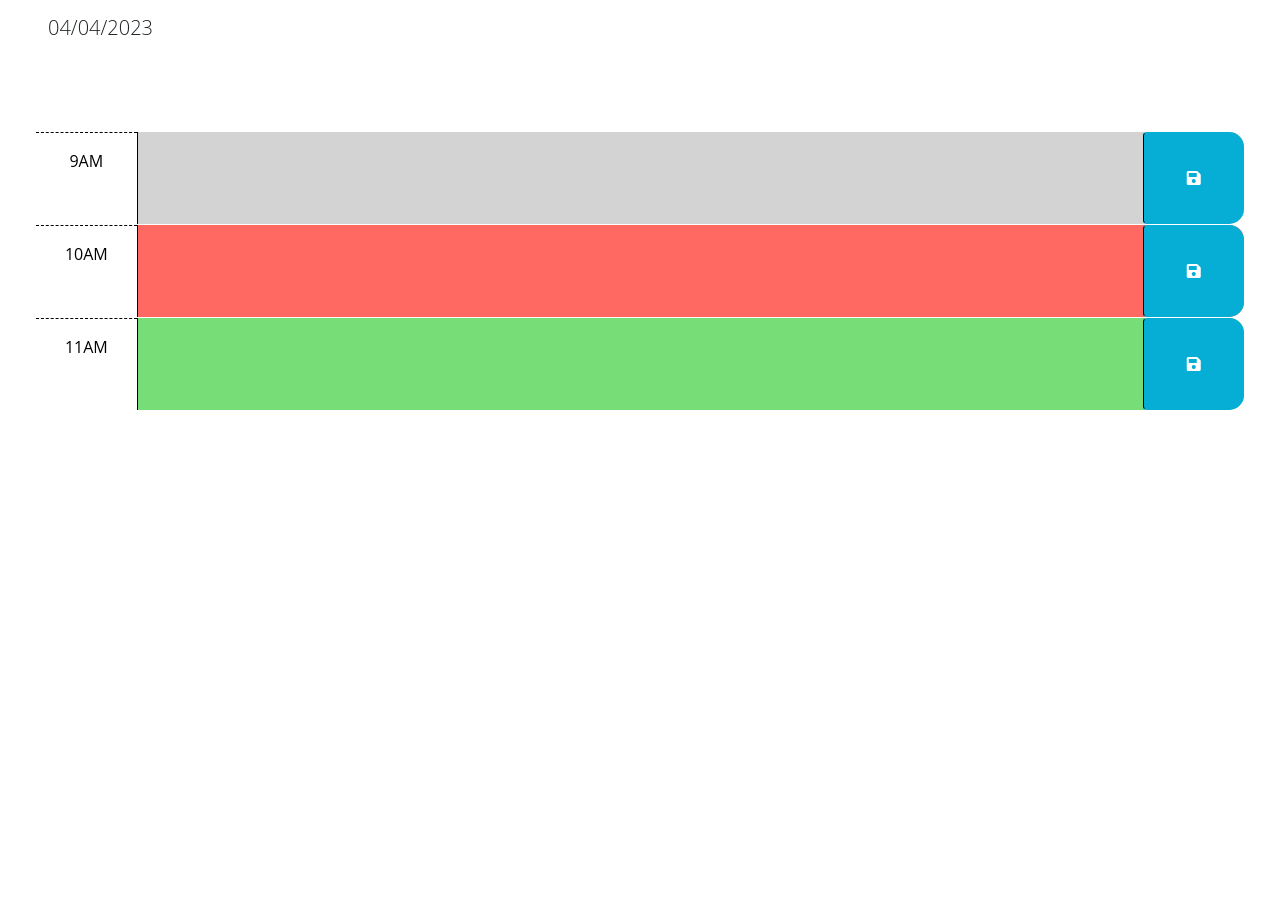
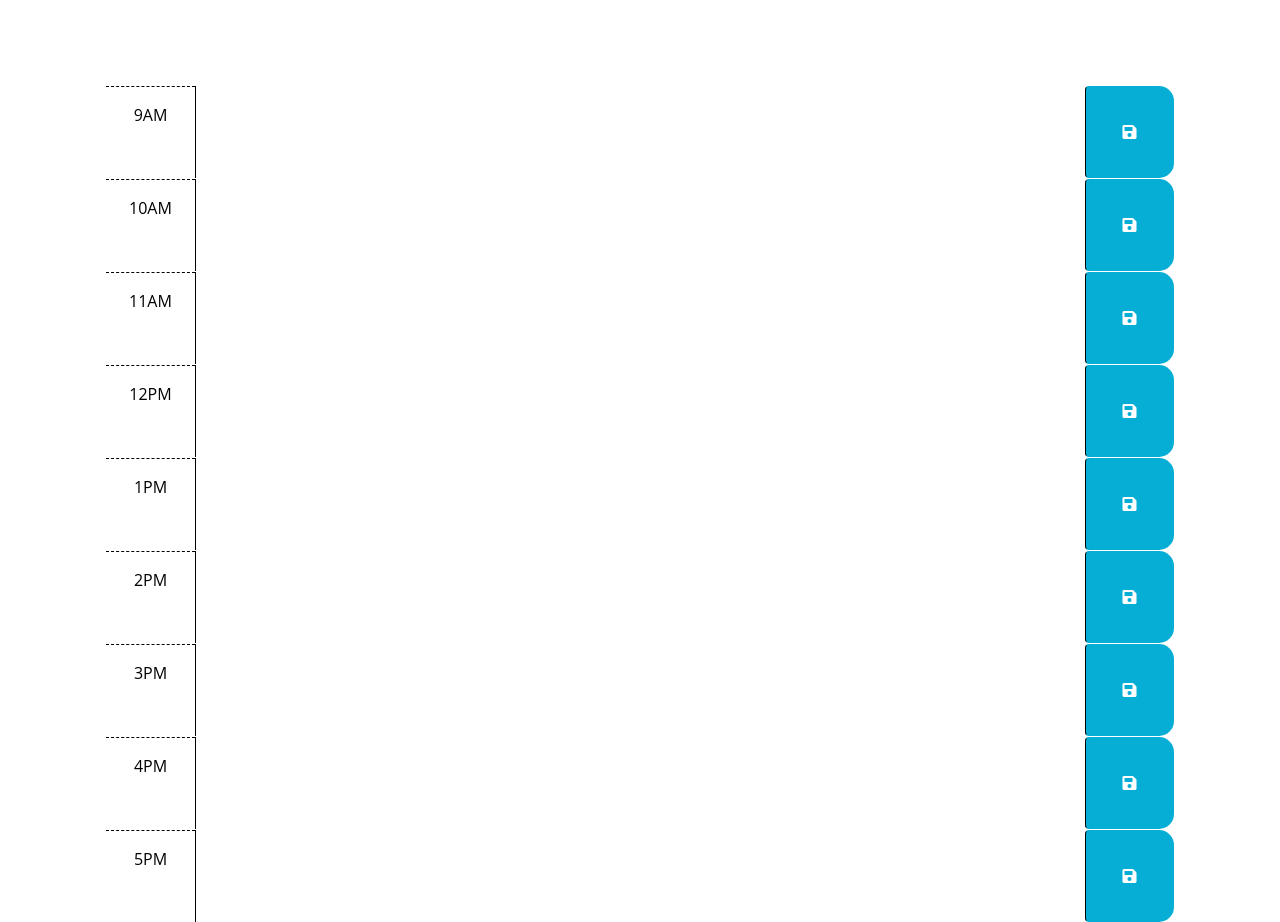
Before and after one commit to lisaridner/Daily-Planner-LR, a plain HTML site: page index.html in a window 1280 px wide. Shown: the part 166-1088 px from the top of the page. Before the commit the page ends 800 px from the top, so only its background shows below. Drawn offline with nearby package versions, Linux system fonts and the light colour scheme.

Commit message:
added code to Java hours and variables

```diff
--- a/index.html
+++ b/index.html
@@ -1,25 +1,18 @@
 <!DOCTYPE html>
 <html lang="en">
+
 <head>
   <meta charset="UTF-8" />
   <meta name="viewport" content="width=device-width, initial-scale=1.0" />
   <meta http-equiv="X-UA-Compatible" content="ie=edge" />
-    <link
-      href="https://cdn.jsdelivr.net/npm/bootstrap@5.1.3/dist/css/bootstrap.min.css"
-      rel="stylesheet"
-      integrity="sha384-1BmE4kWBq78iYhFldvKuhfTAU6auU8tT94WrHftjDbrCEXSU1oBoqyl2QvZ6jIW3"
-      crossorigin="anonymous"
-    />
-    <link
-      rel="stylesheet"
-      href="https://use.fontawesome.com/releases/v5.8.1/css/all.css"
-      integrity="sha384-50oBUHEmvpQ+1lW4y57PTFmhCaXp0ML5d60M1M7uH2+nqUivzIebhndOJK28anvf"
-      crossorigin="anonymous"
-    />
-    <link
-      href="https://fonts.googleapis.com/css2?family=Fira+Sans:wght@400;700&display=swap"
-      rel="stylesheet"
-    />
+  <link href="https://cdn.jsdelivr.net/npm/bootstrap@5.1.3/dist/css/bootstrap.min.css" rel="stylesheet"
+    integrity="sha384-1BmE4kWBq78iYhFldvKuhfTAU6auU8tT94WrHftjDbrCEXSU1oBoqyl2QvZ6jIW3" crossorigin="anonymous" />
+
+  <link rel="stylesheet" href="https://use.fontawesome.com/releases/v5.8.1/css/all.css"
+    integrity="sha384-50oBUHEmvpQ+1lW4y57PTFmhCaXp0ML5d60M1M7uH2+nqUivzIebhndOJK28anvf" crossorigin="anonymous" />
+
+  <link href="https://fonts.googleapis.com/css2?family=Fira+Sans:wght@400;700&display=swap" rel="stylesheet" />
+
   <link rel="stylesheet" href="style.css" />
   <title>Work Day Scheduler</title>
 </head>
@@ -30,7 +23,7 @@
     <p class="lead">A simple calendar app for scheduling your work day</p>
     <p id="currentDay" class="lead"></p>
   </header>
-    <div class="container-fluid px-5">
+  <div class="container-lg px-5">
     <!-- Use class for "past", "present", and "future" to apply styles to the
         time-block divs accordingly. The javascript will need to do this by
         adding/removing these classes on each div by comparing the hour in the
@@ -41,8 +34,7 @@
         code is implemented.
         -->
 
-      <!-- Example of a past time block. The "past" class adds a gray background color. -->
-      <div id="hour-9" class="row time-block past">
+    <div id="hour-9" class="row time-block">
       <div class="col-2 col-md-1 hour text-center py-3">9AM</div>
       <textarea class="col-8 col-md-10 description" rows="3"> </textarea>
       <button class="btn saveBtn col-2 col-md-1" aria-label="save">
@@ -50,8 +42,8 @@
       </button>
     </div>
 
-      <!-- Example of a present time block. The "present" class adds a red background color. -->
-      <div id="hour-10" class="row time-block present">
+
+    <div id="hour-10" class="row time-block">
       <div class="col-2 col-md-1 hour text-center py-3">10AM</div>
       <textarea class="col-8 col-md-10 description" rows="3"> </textarea>
       <button class="btn saveBtn col-2 col-md-1" aria-label="save">
@@ -59,9 +51,62 @@
       </button>
     </div>
 
-      <!-- Example of a future time block. The "future" class adds a green background color. -->
-      <div id="hour-11" class="row time-block future">
+
+    <div id="hour-11" class="row time-block">
       <div class="col-2 col-md-1 hour text-center py-3">11AM</div>
+      <textarea class="col-8 col-md-10 description" rows="3"> </textarea>
+      <button class="btn saveBtn col-2 col-md-1" aria-label="save">
+        <i class="fas fa-save" aria-hidden="true"></i>
+      </button>
+    </div>
+
+    <div id="hour-12" class="row time-block">
+      <div class="col-2 col-md-1 hour text-center py-3">12PM</div>
+      <textarea class="col-8 col-md-10 description" rows="3"> </textarea>
+      <button class="btn saveBtn col-2 col-md-1" aria-label="save">
+        <i class="fas fa-save" aria-hidden="true"></i>
+      </button>
+    </div>
+
+
+    <div id="hour-13" class="row time-block">
+      <div class="col-2 col-md-1 hour text-center py-3">1PM</div>
+      <textarea class="col-8 col-md-10 description" rows="3"> </textarea>
+      <button class="btn saveBtn col-2 col-md-1" aria-label="save">
+        <i class="fas fa-save" aria-hidden="true"></i>
+      </button>
+    </div>
+
+
+    <div id="hour-14" class="row time-block">
+      <div class="col-2 col-md-1 hour text-center py-3">2PM</div>
+      <textarea class="col-8 col-md-10 description" rows="3"> </textarea>
+      <button class="btn saveBtn col-2 col-md-1" aria-label="save">
+        <i class="fas fa-save" aria-hidden="true"></i>
+      </button>
+    </div>
+
+
+    <div id="hour-15" class="row time-block">
+      <div class="col-2 col-md-1 hour text-center py-3">3PM</div>
+      <textarea class="col-8 col-md-10 description" rows="3"> </textarea>
+      <button class="btn saveBtn col-2 col-md-1" aria-label="save">
+        <i class="fas fa-save" aria-hidden="true"></i>
+      </button>
+    </div>
+
+
+    <div id="hour-16" class="row time-block">
+      <div class="col-2 col-md-1 hour text-center py-3">4PM</div>
+      <textarea class="col-8 col-md-10 description" rows="3"> </textarea>
+      <button class="btn saveBtn col-2 col-md-1" aria-label="save">
+        <i class="fas fa-save" aria-hidden="true"></i>
+      </button>
+    </div>
+
+
+    <div id="hour-17" class="row time-block">
+      <div class="col-2 col-md-1 hour text-center py-3">5PM</div>
       <textarea class="col-8 col-md-10 description" rows="3"> </textarea>
       <button class="btn saveBtn col-2 col-md-1" aria-label="save">
         <i class="fas fa-save" aria-hidden="true"></i>
@@ -71,9 +116,9 @@
 
   <script src="https://cdnjs.cloudflare.com/ajax/libs/jquery/3.2.1/jquery.min.js"></script>
   <script src="https://cdn.jsdelivr.net/npm/dayjs@1.11.3/dayjs.min.js"
-    integrity="sha256-iu/zLUB+QgISXBLCW/mcDi/rnf4m4uEDO0wauy76x7U="
-    crossorigin="anonymous"></script>
+    integrity="sha256-iu/zLUB+QgISXBLCW/mcDi/rnf4m4uEDO0wauy76x7U=" crossorigin="anonymous"></script>
 
   <script src="script.js"></script>
 </body>
+
 </html>
--- a/script.js
+++ b/script.js
@@ -22,13 +22,46 @@ $(function () {
   // attribute of each time-block be used to conditionally add or remove the
   // past, present, and future classes? How can Day.js be used to get the
   // current hour in 24-hour time?
-  //
+
+  var hours = {
+  9: document.getElementById("hour-9"),
+  10: document.getElementById("hour-10"),
+  11: document.getElementById("hour-10"),
+  12: document.getElementById("hour-10"),
+  13: document.getElementById("hour-10"),
+  14: document.getElementById("hour-10"),
+  15: document.getElementById("hour-10"),
+  16: document.getElementById("hour-10"),
+  17: document.getElementById("hour-10"),
+  };
+
+  var today = dayjs();
+  var time = today.format("H")
+// TODO: Add code to display the current date in the header of the page.
+  $("#currentDay").text(dayjs().format("MM/DD/YYYY"))
+
+  var plan=JSON.parse(localStorage.getItem("plan"))
+  $("textarea").innerText = plan
+
+  Object.keys(hours).forEach(function(key) {
+    var hour = hours[key];
+
+  }
+
+
+
+
+
+   // loop through each time block in the HTML, pull hour out and capture just the number, if statements and else statements
+  }
+  colorHourBlock()
   // TODO: Add code to get any user input that was saved in localStorage and set
   // the values of the corresponding textarea elements. HINT: How can the id
   // attribute of each time-block be used to do this?
-  //
-  // TODO: Add code to display the current date in the header of the page.
-  $("#currentDay").text(dayjs().format("MM/DD/YYYY"))
+
+
+
+
 });
 
 localStorage.getItem(id, actualtext);
```
Lines whose indentation alone changed are shown as unchanged.
